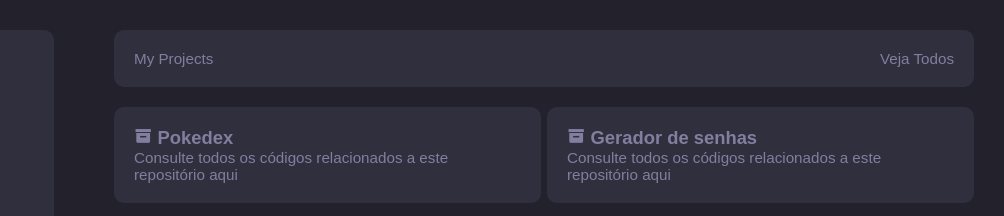
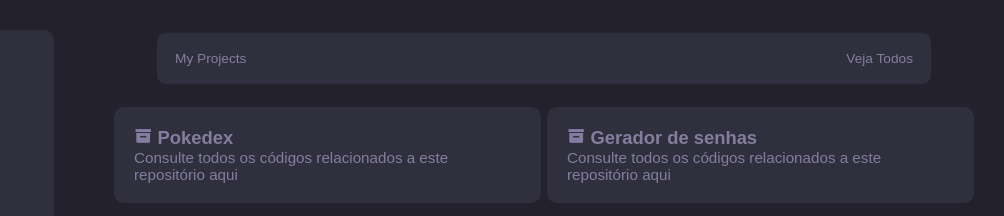
Before and after one commit to jessicapinheiro-s/Projeto-Layout-Portif-lio, a plain HTML site: page Projeto Rositório Rocketseat/index.html in a window 1280 px wide. In both pictures the pointer is over the element 820 px from the left and 58 px from the top of the page. Shown: the top 216 px of the page, 276-1280 px from the left. Drawn offline with nearby package versions, Linux system fonts and the light colour scheme.

Commit message:
Iserindo animação

```diff
--- a/Projeto Rositório Rocketseat/style.css
+++ b/Projeto Rositório Rocketseat/style.css
@@ -136,3 +136,7 @@ body{
     background-color: #568548;
     color: black;
 }
+.recent-posts:hover, .card-myprojects:hover  {
+    transform: scale(0.9);
+    transition: all 0.9s;
+}
```
